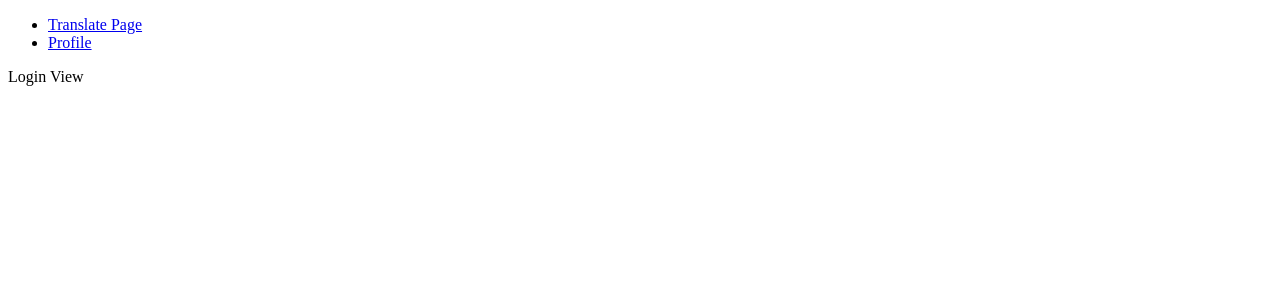
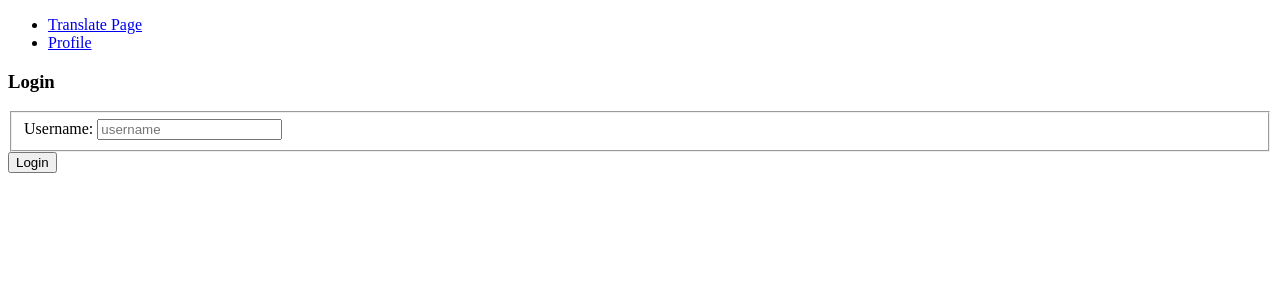
Before and after one commit to 98emre/React-Translation, a React (Create React App) app in the folder translation/: page / in a window 1280 px wide. Shown: the top 300 px of the page. Built offline with nearby package versions, Linux system fonts and the light colour scheme; the HTML template or start-up script is replaced by a standard one.

Commit message:
feat: created userform

```diff
--- a/translation/src/component/Login/LoginForm.jsx
+++ b/translation/src/component/Login/LoginForm.jsx
@@ -1,12 +1,41 @@
 
+import { useForm } from "react-hook-form"
+import { useUser } from "../../context/UserContext"
 
+const userConfig = {
+    required: true,
+    minLength: 4
+}
 
 const LoginForm = () => {
 
+    const { register, handleSubmit, formState: {errors} } = useForm()
+    const {user, setUser } = useUser()
+
+    const onSubmit = (data) =>{
+        console.log(data)
+    }
+
+    const errorMessage = (() => {
+        if(!errors.username){
+            return null
+        }
+
+        if( errors.username.type === "required") return <span> Username is required </span>
+
+        if(errors.username.type === "minLength") return <span> Username required min length 4</span>
+    })()
+
     return (
-        <>
-            <p>LoginForm</p>
-        </>
+        <form onSubmit={handleSubmit(onSubmit)}>
+            <fieldset>
+                <label htmlFor="username">Username: </label>
+                <input type="text" placeholder="username" {...register("username",userConfig)} />
+                {errorMessage}
+            </fieldset>
+            <button>Login</button>
+
+        </form>
     )
 }
 
--- a/translation/src/view/Login.jsx
+++ b/translation/src/view/Login.jsx
@@ -1,10 +1,12 @@
+import LoginForm from "../component/Login/LoginForm"
 
 
 const Login = () => {
 
     return (
         <>
-            <p>Login View</p>
+            <h3>Login</h3>
+            <LoginForm />
         </>
     )
 }
```
